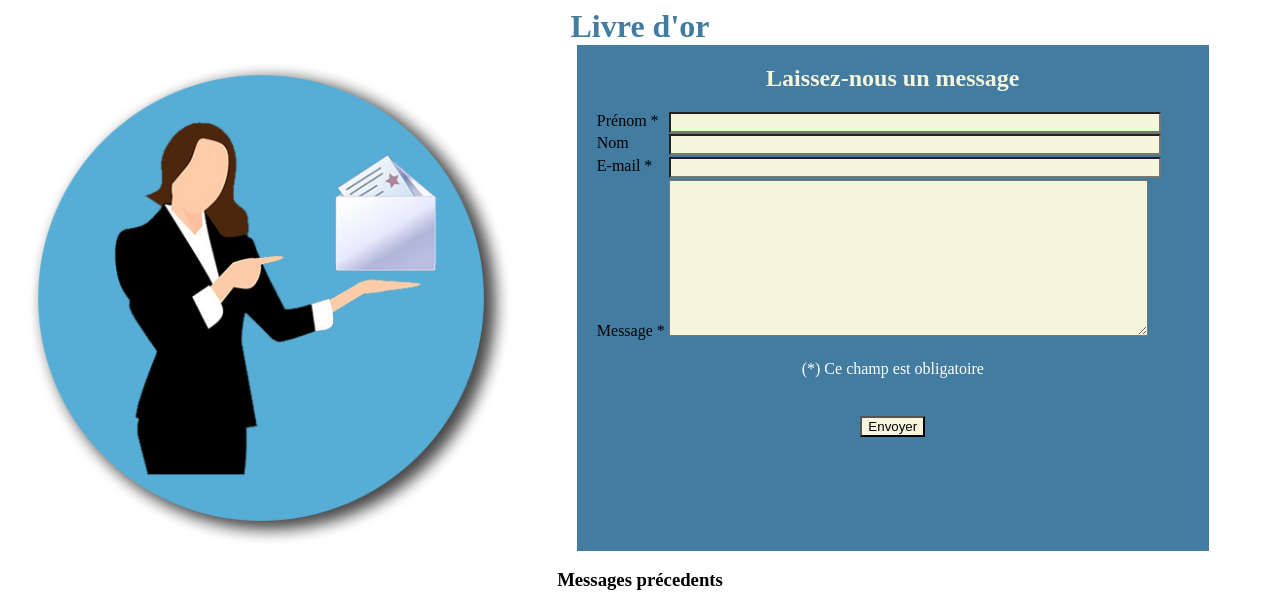
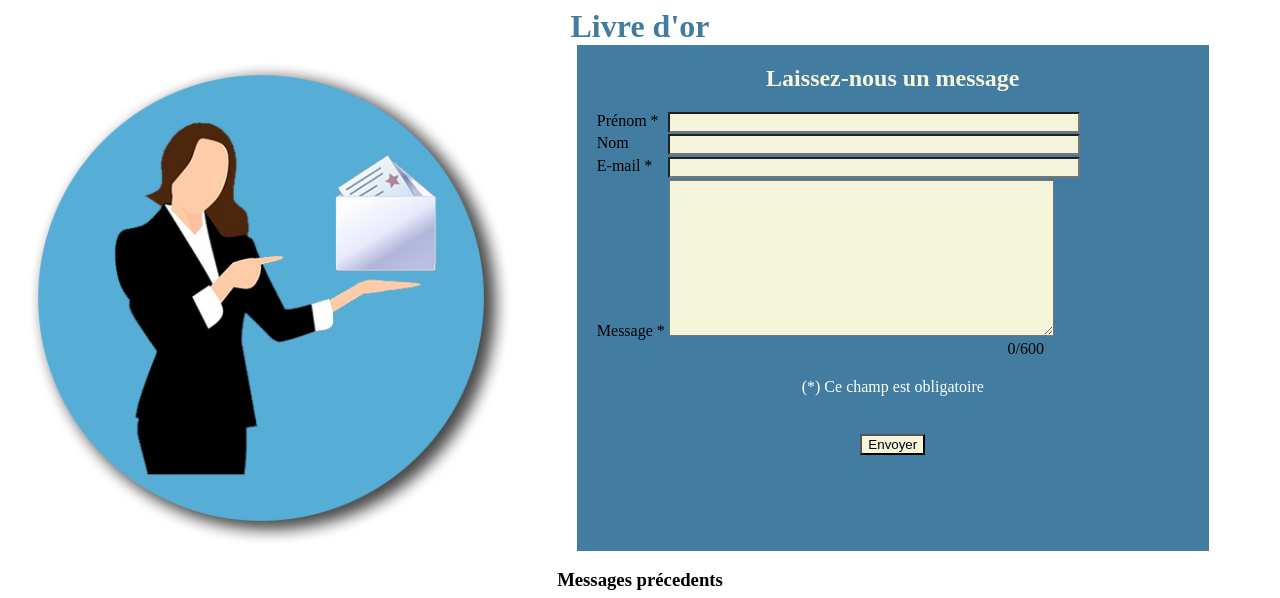
Before and after one commit to Leerlandais/TI2Home, a PHP site: page / in a window 1280 px wide. Shown: the top 598 px of the page. Run offline with PHP 8.4, Linux system fonts and the light colour scheme; data that the repository does not hold is empty; a stand-in replaces the project's code that opens the database connection; some libraries are stand-ins or nearby versions.

Commit message:
improved Java and most CSS, textarea needs fixing

```diff
--- a/public/css/style.css
+++ b/public/css/style.css
@@ -27,12 +27,12 @@ form {
 
 .inputDiv {
     padding: 0 20px;
-    width: 95.8%;
+    width: 80%;
 }
 label {
 
     text-align: left;
-    width: 72px;
+    width: 14%;
 }
 
 .obliged {
@@ -44,6 +44,23 @@ label {
 }
 input, textarea, button {
     background-color: rgb(245, 245, 220);
+}
+
+textarea {
+    width: 60%;
+    height: 40%;
+}
+
+.messageDiv {
+    width: 100%;
+    padding: 0 20px;
+}
+
+.messCount {
+    display: inline-block;
+    width: 45px;
+    margin: 0 0 0 65%;
+
 }
 
 h2 {
@@ -80,9 +97,6 @@ h2 {
     margin: 0 auto;
 }
 
-.messageDiv {
-    padding: 0 20px;
-}
 .italic {
     font-style: italic;
 }
@@ -91,10 +105,7 @@ input{
     width: 80%;
 }
 
-textarea {
-    width: 80%;
-    height: 40%;
-}
+
 
 
 body {
@@ -119,26 +130,32 @@ body {
         margin-bottom: 0.1em;
 
     }
-
+    textarea {
+        width: 80%;
+        height: 40%;
+    }
     .mainSection {
         display: flex;
         flex-direction: column;
         align-items: center;
     }
-
-*{
+    label {
+        width: 100%;
+    }
+    *{
     padding: 0;
-}
+    }
 
     .messageDiv {
         width: 95.8%;
     }
+
 }
 
 
 @media screen and (min-width: 480px) and (max-width: 960px) {
 
-    #firstName, #lastName, #email, .messageDiv {
+    #firstName, #lastName, #email {
         max-width: 80%;
         display: flex;
         flex-direction: row;
@@ -151,5 +168,9 @@ body {
         align-items: center;
     }
 
+    textarea {
+        width: 80%;
+        height: 40%;
+    }
 
 }
--- a/public/js/validation.js
+++ b/public/js/validation.js
@@ -9,6 +9,7 @@ const prenomLabel = document.getElementById("prenomLabel");
 const nomLabel = document.getElementById("nomLabel");
 const emailLabel = document.getElementById("emailLabel");
 const messageLabel = document.getElementById("messageLabel");
+const messLenCount = document.getElementById("messLenCount");
 
 
 
@@ -18,6 +19,8 @@ myForm.addEventListener('submit', function(event) {
     event.preventDefault();
 });
 
+yourMessageInput.addEventListener("input", countLength);
+
 /*
 function displayScreenWidth() {
     let theWidth = window.innerWidth;
@@ -26,6 +29,23 @@ function displayScreenWidth() {
     displayScreenWidth();
     window.addEventListener('resize', displayScreenWidth);
 */
+
+function countLength() {
+    let messToTest = yourMessageInput.value;
+    messLenCount.textContent = messToTest.length;
+    if (messToTest.length > 6){
+        messageLabel.style.color = "red";
+        myFormHead.style.color = "red";
+        myFormHead.textContent = "Votre Message est trop long";
+        sendButton.style.display = "none";
+    }
+    else {
+        messageLabel.style.color = "";
+        myFormHead.style.color = "";
+        myFormHead.textContent = "Laissez-nous un message";
+        sendButton.style.display = "initial";
+    }
+}
 
 function validateInputs() {
     let preInp = prenomInput.value;
--- a/view/livreorView.php
+++ b/view/livreorView.php
@@ -31,8 +31,10 @@
                 <label for="emailInput" id="emailLabel">E-mail *</label><input type="text" name="usermail" id="emailInput">
             </div>
             <div class="messageDiv">
-                <label for="message" id="messageLabel">Message *</label>
+                <label for="message" id="messageLabel">Message * </label>
+
                 <textarea name="message"  id="yourMessageInput" cols="30" rows="10" maxlength="600"></textarea>
+                <p class = "messCount"><span id="messLenCount">0</span>/600</p>
             </div>
             <p class="obliged">(*) Ce champ est obligatoire</p>
             <div class="sendDiv">
```
